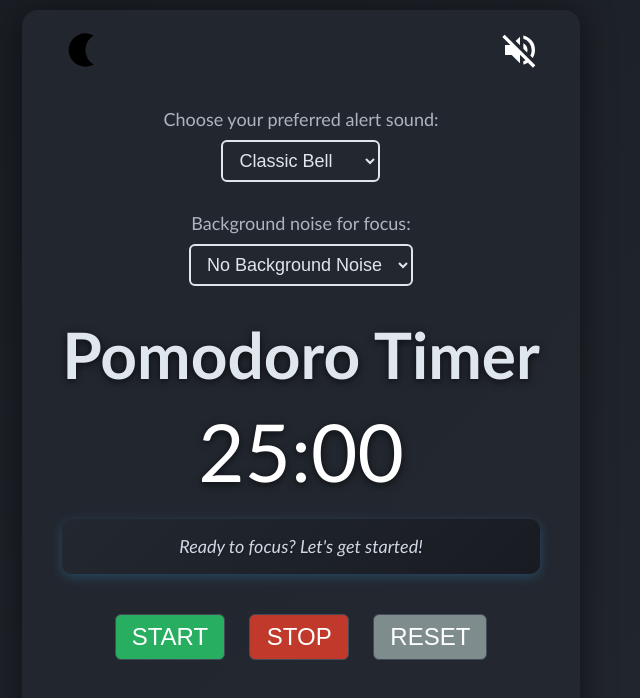
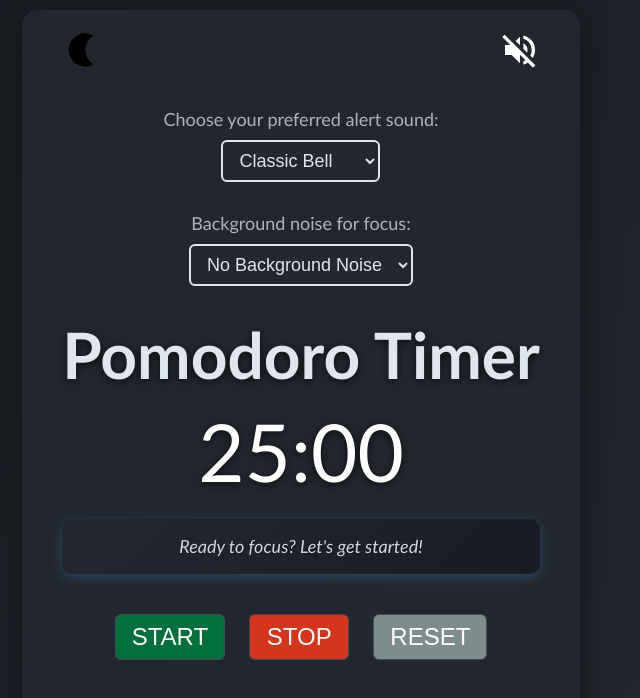
Before and after one commit to carltonjohnson1/pomodoro-timer, a plain HTML site: page index.html in a window 1280 px wide. Shown: the whole page, without its empty margins (339-979 px from the left). Drawn offline with Linux system fonts and the light colour scheme.

Commit message:
changed button colours for better contrast

```diff
--- a/style.css
+++ b/style.css
@@ -27,8 +27,8 @@ body {
     --black: #000;
     --heading-color: #e0e6ed;
     --text-color: #cfd8e3;
-    --start-button: #27ae60;
-    --stop-button: #c0392b;
+    --start-button: #00703c;
+    --stop-button: #d4351c;
     --reset-button: #7f8c8d;
 
     /* SITE MAX WIDTH */
```
